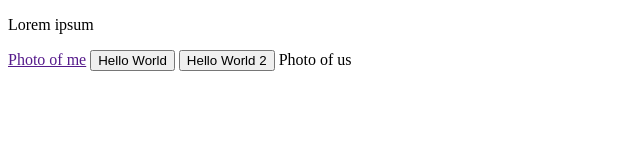
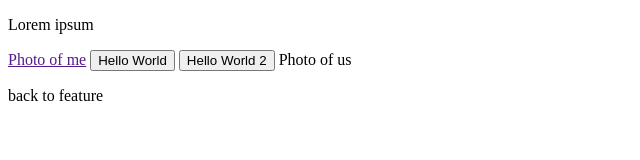
Before and after one commit to darekkozyra/GitLearn, a website: page index.html in a window 1280 px wide. Shown: the whole page, without its empty margins (0-640 px from the left). Drawn offline with Linux system fonts and the light colour scheme.

Commit message:
Back to feature

```diff
--- a/index.html
+++ b/index.html
@@ -12,5 +12,6 @@
     <button>Hello World</button>
     <button>Hello World 2</button>
     <a hreaf="">Photo of us</a>
+    <p>back to feature</p>
 </body>
 </html>
```
